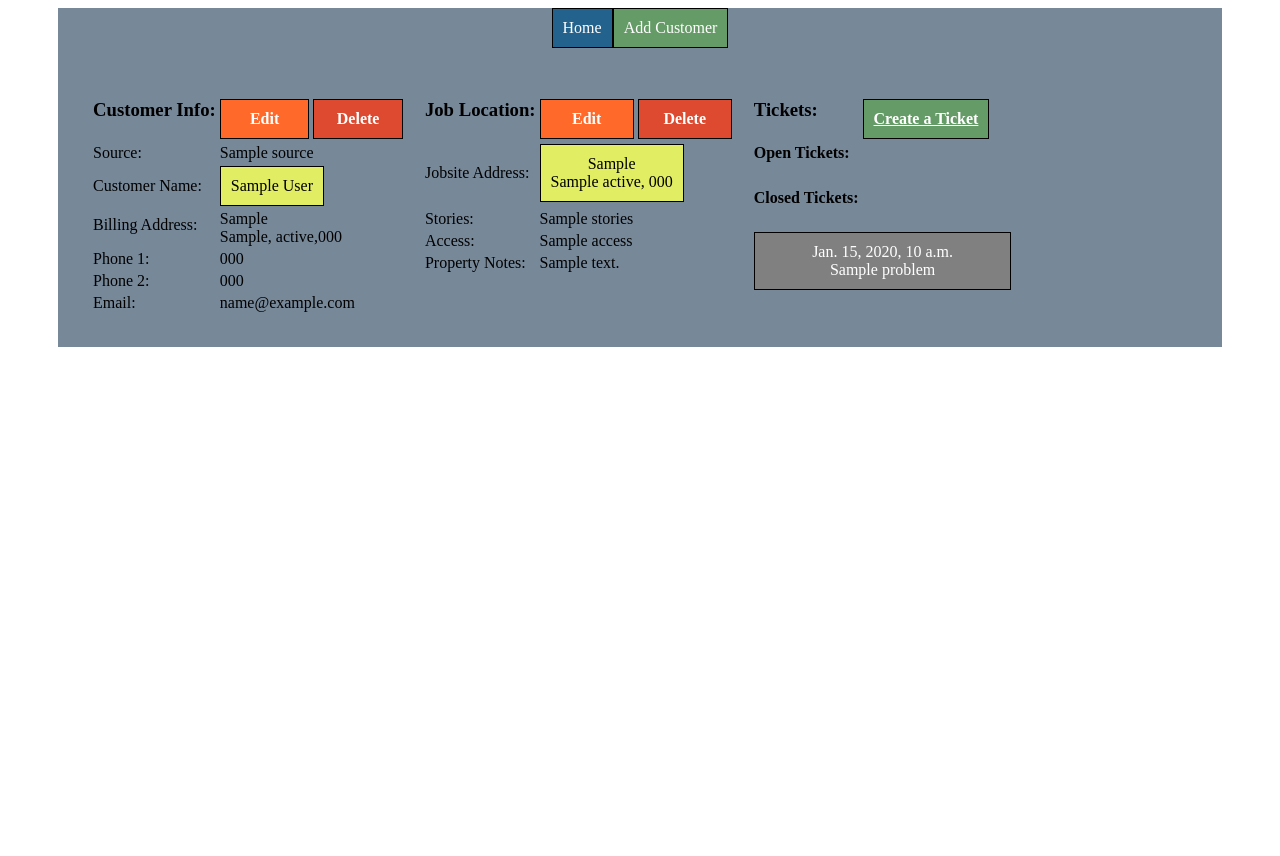
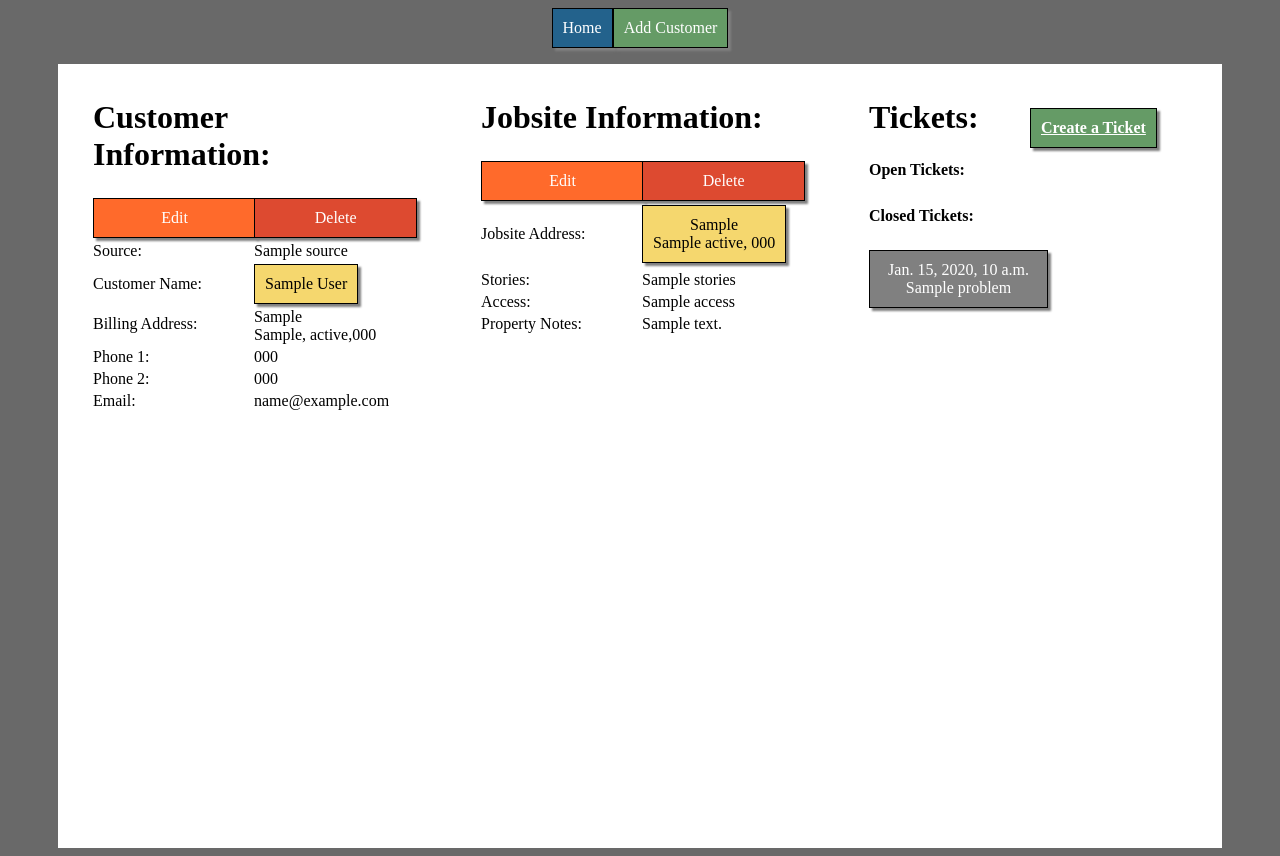
Before and after one commit to solvable/Alpha, a Django app: template templates/CRM/jobsite_detail.html in a window 1280 px wide. Before the commit the page ends 347 px from the top, so only its background shows below. Run offline with Django 3.2, Linux system fonts and the light colour scheme; the template is opened without the code that fills it: most values are stand-ins (such as "Sample title", 1, 10 or a date in 2020); parts of the project's set-up code (start-up, migrations or seed data) failed here and were passed over.

Commit message:
v.012 added some more

```diff
--- a/Alpha/settings.py
+++ b/Alpha/settings.py
@@ -121,6 +121,7 @@ USE_L10N = True
 
 USE_TZ = True
 
+DATE_FORMAT = '%m/%d/%y %H:%M'
 
 # Static files (CSS, JavaScript, Images)
 # https://docs.djangoproject.com/en/2.0/howto/static-files/
--- a/CRM/static/CRM/stylesheet.css
+++ b/CRM/static/CRM/stylesheet.css
@@ -21,13 +21,21 @@
 }
 
 @media screen {
+    body{
+        background-color: dimgray;
+    }
+    .index-container{
+        display:flex;
+        flex-wrap: nowrap;
 
-    .page-container{
+        }
+
+    .content-container{
+        display: flex;
         margin-left:50px;
         margin-right:50px;
-        background-color: lightslategray;
-
-
+        background-color: white;
+        height:100%;
     }
 
    .top-menu {
@@ -74,16 +82,18 @@
         padding: 10px;
         display: inline-block;
         text-align: center;
+        box-shadow: 3px 3px 2px grey;
 
     }
 
+
     .edit-btn{
-        width:50%;
+        width:90%;
         /*display: inline-block;*/
     }
     .delete-btn{
 
-        width:50%;
+        width:90%;
         /*display: inline-block;*/
 
     }
@@ -108,7 +118,7 @@
     }
 
     .yellow {
-        background-color: #E1ED63;
+        background-color: #F5D76E;
         color: black;
     }
 
@@ -123,11 +133,13 @@
 
     table {
         margin:2em;
+        table-layout: fixed;
+        width:400px;
     }
 
     th, td {
         /*border-bottom: 1px solid #ddd;*/
-        white-space: nowrap;
+
     }
     th{
         text-align: left;
@@ -147,6 +159,23 @@
         background-color: midnightblue;
         color:white;
     }
+
+    .open_tickets{
+        /*display: flex;*/
+        flex:10;
+        order:1;
+        /*flex-direction:column;*/
+    }
+
+    .latest_customers{
+        /*display: flex;*/
+        flex:1;
+        order:2;
+        /*flex-direction: column;*/
+
+    }
+
+
     /*.linkbox{*/
         /*float:right;*/
         /*width:20%;*/
--- a/templates/CRM/base.html
+++ b/templates/CRM/base.html
@@ -8,7 +8,7 @@
 
     </head>
     <body>
-        <div class="page-container">
+        <div class="menu-container">
             <div class="top-menu">
                 <a href="{% url 'index' %}" ><div class="btn blue">Home</div></a>
                 <a href ="{% url 'customer_create' %}"> <div  class="btn green">Add Customer</div></a>
--- a/templates/CRM/customer_detail.html
+++ b/templates/CRM/customer_detail.html
@@ -6,12 +6,15 @@
 
 {% block content %}
         <table>
+        <tr>
+                 <th class="title" colspan="2"><h1>Customer Information:</h1></th>
+        </tr>
             <tr>
-                <th class="title"><h3>Customer Info:</h3></th>
-                <th><a href="{% url 'customer_update' customer.pk %}"  role="button"><div class="btn orange edit-btn">Edit</div></a>
-                <a href="{% url 'customer_delete' customer.pk %}"
+
+                <td><a href="{% url 'customer_update' customer.pk %}"  role="button"><div class="btn orange edit-btn">Edit</div></a></td>
+                <td><a href="{% url 'customer_delete' customer.pk %}"
                        onclick="return confirm('Are you sure want to delete this Customer?');"
-                       role="button"><div class="btn red delete-btn">Delete</div></a></th>
+                       role="button"><div class="btn red delete-btn">Delete</div></a></td>
             </tr>
             <tr>
                 <td>Source:</td>
--- a/templates/CRM/jobsite_detail.html
+++ b/templates/CRM/jobsite_detail.html
@@ -3,10 +3,11 @@
 {% block jobsite_content %}
     <table>
         <tr>
-            <th class="title"><h3>Job Location:</h3></th>
-
-            <th><a href="{% url 'jobsite_update' cust=jobsite.customer_id.id job=jobsite.pk %}" role="button"><div class="btn orange edit-btn">Edit</div></a>
-            <a href="{% url 'jobsite_delete' cust=object.customer_id.id job=object.pk %}" onclick="return confirm('Are you sure want to delete this Jobsite?');" role="button"><div class="btn red delete-btn" >Delete</div></a></th>
+            <th class="title" colspan="2"><h1>Jobsite Information:</h1></th>
+        </tr>
+        <tr>
+            <td><a href="{% url 'jobsite_update' cust=jobsite.customer_id.id job=jobsite.pk %}" role="button"><div class="btn orange edit-btn">Edit</div></a></td>
+            <td><a href="{% url 'jobsite_delete' cust=object.customer_id.id job=object.pk %}" onclick="return confirm('Are you sure want to delete this Jobsite?');" role="button"><div class="btn red delete-btn" >Delete</div></a></td>
         </tr>
         <tr>
             <td>Jobsite Address:</td>
@@ -41,7 +42,7 @@
     <table>
     <tr>
         <th class="title">
-        <h3>Tickets:</h3></th>
+        <h1>Tickets:</h1></th>
         <th>
         <a href="{% url 'ticket_create' cust=customer.id job=jobsite.id %}" class="btn green">Create a Ticket</a></th>
     </tr>
@@ -51,7 +52,7 @@
     <tr>
     {% for ticket in object.ticket_set.all %}
         {% if not ticket.completed %}
-        <td colspan="2">
+        <td colspan="1">
             <a href="{% url 'ticket_detail' cust=customer.pk job=jobsite.pk ticket=ticket.pk%}"><div class="ticket-item btn yellow">{{ ticket.created }}<br>{{ ticket.problem }}</div></a>
 
         </td>
@@ -65,7 +66,7 @@
         <tr>
     {% for ticket in object.ticket_set.all %}
         {% if ticket.completed %}
-        <td colspan="2">
+        <td colspan="1">
             <a href="{% url 'ticket_detail' cust=customer.pk job=jobsite.pk ticket=ticket.pk%}"><div class="ticket-item btn grey">{{ ticket.created }}<br>{{ ticket.problem }}</div></a>
         </td>
         {% endif %}
```
Also changed, not shown: CRM/views.py (+11 -1 lines), templates/CRM/index.html (+22 -4 lines), templates/CRM/ticket_detail.html (+9 -7 lines), db.sqlite3.
